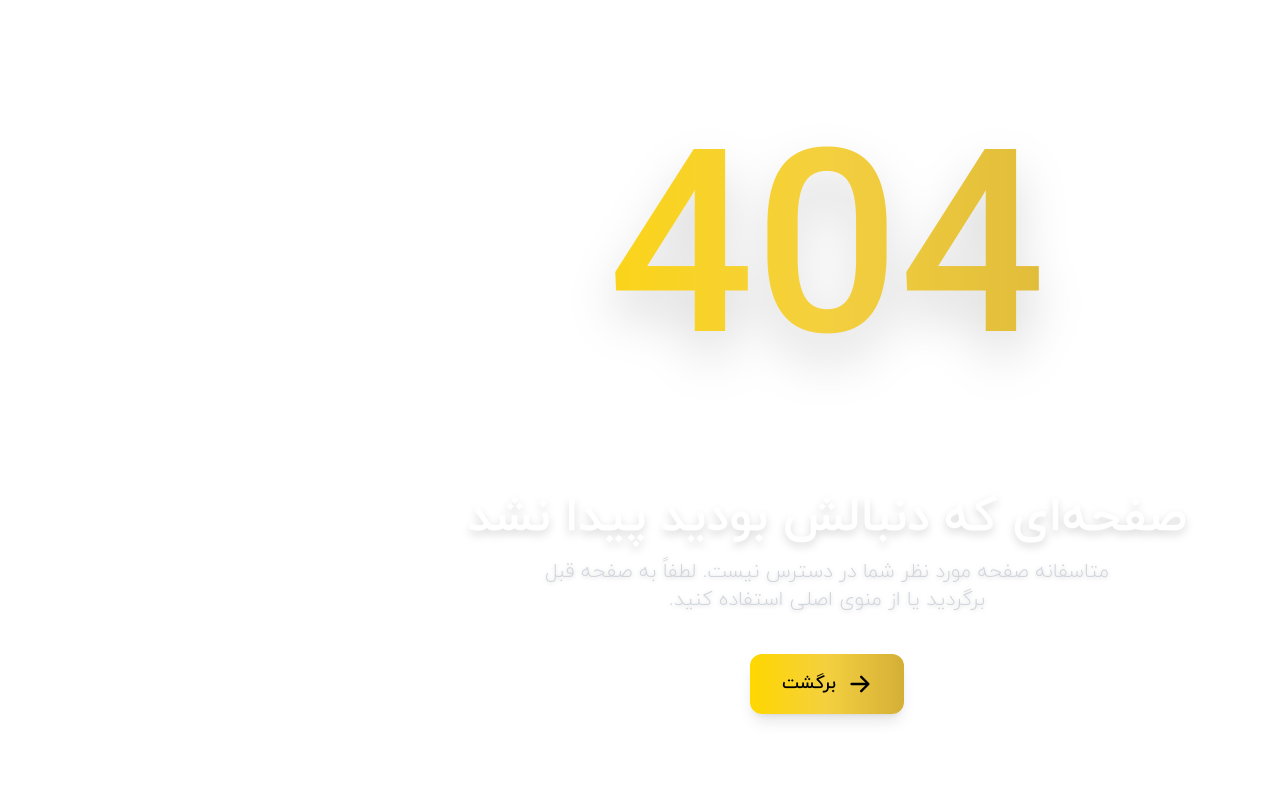
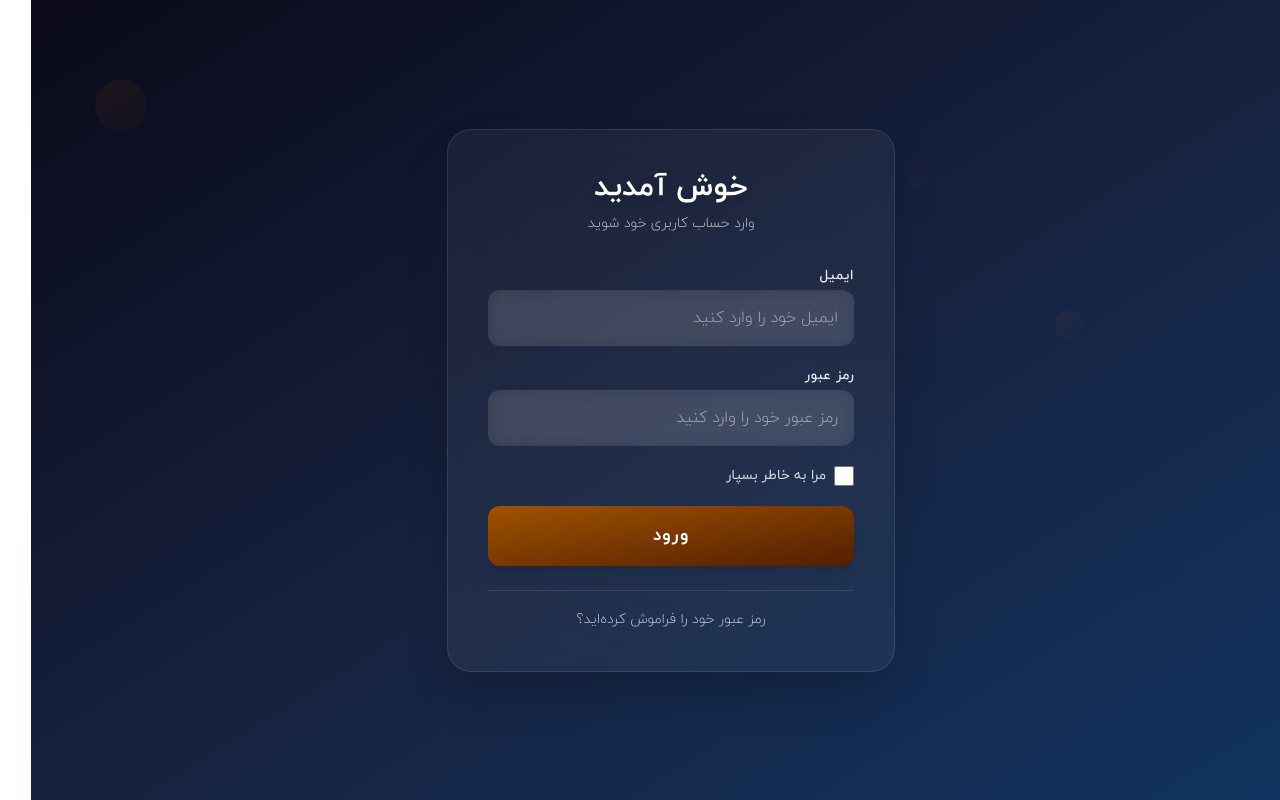
Before and after one commit to EmadARN/ferrocrome-landing, a Next.js app: page /login in a window 1280 px wide. Before the commit this address had no page. Built offline with nearby package versions, Linux system fonts and the light colour scheme.

Commit message:
create:login

```diff
--- /dev/null
+++ b/src/app/login/page.jsx
@@ -0,0 +1,205 @@
+"use client";
+
+import { useState } from "react";
+import { useForm } from "react-hook-form";
+import { zodResolver } from "@hookform/resolvers/zod";
+import * as z from "zod";
+import { motion } from "framer-motion";
+import { signIn } from "next-auth/react";
+
+const loginSchema = z.object({
+  email: z.string().email("ایمیل معتبر نیست"),
+  password: z.string().min(6, "رمز عبور باید حداقل ۶ کاراکتر باشد"),
+  remember: z.boolean().optional(),
+});
+
+export default function LoginPage() {
+  const [loading, setLoading] = useState(false);
+  const [message, setMessage] = useState({ type: "", text: "" });
+
+  const {
+    register,
+    handleSubmit,
+    formState: { errors },
+  } = useForm({
+    resolver: zodResolver(loginSchema),
+    mode: "onTouched",
+    defaultValues: {
+      email: "",
+      password: "",
+      remember: false,
+    },
+  });
+
+  const onSubmit = async (data) => {
+    setLoading(true);
+    setMessage({ type: "", text: "" });
+
+    const result = await signIn("credentials", {
+      redirect: false,
+      email: data.email,
+      password: data.password,
+      rememberMe: data.remember,
+      callbackUrl: "/panel",
+    });
+
+    if (result.error) {
+      setMessage({ type: "error", text: "ایمیل یا رمز عبور اشتباه است." });
+    } else {
+      setMessage({
+        type: "success",
+        text: "ورود موفقیت‌آمیز بود! در حال هدایت...",
+      });
+      setTimeout(() => {
+        window.location.href = result.url || "/panel";
+      }, 1000);
+    }
+
+    setLoading(false);
+  };
+
+  const shapes = [
+    {
+      size: 52,
+      top: "10%",
+      left: "5%",
+      gradient: "bg-gradient-to-br from-[#a15300] to-[#521f01]",
+      delay: 0,
+    },
+    {
+      size: 36,
+      top: "70%",
+      right: "10%",
+      gradient: "bg-gradient-to-br from-[#16213E] to-[#0F3460]",
+      delay: 3,
+    },
+    {
+      size: 30,
+      top: "40%",
+      left: "80%",
+      gradient: "bg-gradient-to-br from-[#a15300] to-[#16213E]",
+      delay: 6,
+    },
+    {
+      size: 20,
+      top: "20%",
+      right: "30%",
+      gradient: "bg-gradient-to-br from-[#521f01] to-[#0F3460]",
+      delay: 2,
+    },
+  ];
+
+  return (
+    <div className="relative min-h-screen bg-gradient-to-br from-[#0A0A1A] via-[#16213E] to-[#0F3460] flex items-center justify-center overflow-hidden px-4">
+      {/* اشکال شناور */}
+      {shapes.map((s, idx) => (
+        <motion.div
+          key={idx}
+          className={`absolute ${s.gradient} rounded-full`}
+          style={{
+            width: `${s.size}px`,
+            height: `${s.size}px`,
+            top: s.top,
+            left: s.left,
+            right: s.right,
+            opacity: 0.1,
+          }}
+          animate={{ y: [-10, 10, -10], rotate: [0, 35, 0] }}
+          transition={{ duration: 8, repeat: Infinity, delay: s.delay }}
+        />
+      ))}
+
+      {/* کارت لاگین */}
+      <div className="relative z-10 w-full max-w-md bg-white/5 backdrop-blur-2xl rounded-3xl p-10 shadow-2xl border border-white/10 text-right">
+        <div className="text-center mb-8">
+          <h1 className="text-white text-3xl font-extrabold mb-2 drop-shadow-lg">
+            خوش آمدید
+          </h1>
+          <p className="text-white/70 text-sm">وارد حساب کاربری خود شوید</p>
+        </div>
+
+        {/* پیام‌ها */}
+        {message.text && (
+          <div
+            className={`mb-4 p-3 rounded-lg text-center font-medium ${
+              message.type === "success"
+                ? "bg-green-900/20 border border-green-500 text-green-400"
+                : "bg-red-900/20 border border-red-500 text-red-400"
+            }`}
+          >
+            {message.text}
+          </div>
+        )}
+
+        <form onSubmit={handleSubmit(onSubmit)} className="space-y-5">
+          <div>
+            <label className="block text-white/90 font-semibold text-sm mb-1 uppercase tracking-wide">
+              ایمیل
+            </label>
+            <input
+              type="email"
+              {...register("email")}
+              className="w-full p-4 rounded-xl bg-white/10 text-white placeholder-white/50 focus:outline-none focus:ring-2 focus:ring-[#a15300] backdrop-blur-sm transition-all"
+              placeholder="ایمیل خود را وارد کنید"
+            />
+            {errors.email && (
+              <p className="text-red-400 text-xs mt-1">
+                {errors.email.message}
+              </p>
+            )}
+          </div>
+
+          <div>
+            <label className="block text-white/90 font-semibold text-sm mb-1 uppercase tracking-wide">
+              رمز عبور
+            </label>
+            <input
+              type="password"
+              {...register("password")}
+              className="w-full p-4 rounded-xl bg-white/10 text-white placeholder-white/50 focus:outline-none focus:ring-2 focus:ring-[#a15300] backdrop-blur-sm transition-all"
+              placeholder="رمز عبور خود را وارد کنید"
+            />
+            {errors.password && (
+              <p className="text-red-400 text-xs mt-1">
+                {errors.password.message}
+              </p>
+            )}
+          </div>
+
+          <div className="flex items-center gap-2">
+            <input
+              type="checkbox"
+              {...register("remember")}
+              className="w-5 h-5 rounded-lg accent-[#a15300]"
+            />
+            <label className="text-white/80 font-medium text-sm cursor-pointer">
+              مرا به خاطر بسپار
+            </label>
+          </div>
+
+          <button
+            type="submit"
+            disabled={loading}
+            className="w-full py-4 rounded-xl bg-gradient-to-br from-[#a15300] to-[#521f01] font-bold text-white text-lg uppercase tracking-wider shadow-lg hover:shadow-2xl transition-all relative overflow-hidden disabled:opacity-70 cursor-pointer"
+          >
+            {loading && (
+              <span className="absolute left-1/2 top-1/2 -translate-x-1/2 -translate-y-1/2 w-5 h-5 border-2 border-white border-t-transparent rounded-full animate-spin"></span>
+            )}
+            <span className={`${loading ? "opacity-0" : "relative"}`}>
+              ورود
+            </span>
+          </button>
+        </form>
+
+        <div className="text-center mt-6 pt-4 border-t border-white/10">
+          <a
+            href="#"
+            className="text-white/70 hover:text-[#a15300] transition-all text-sm"
+          >
+            رمز عبور خود را فراموش کرده‌اید؟
+          </a>
+        </div>
+      </div>
+    </div>
+  );
+}
```
